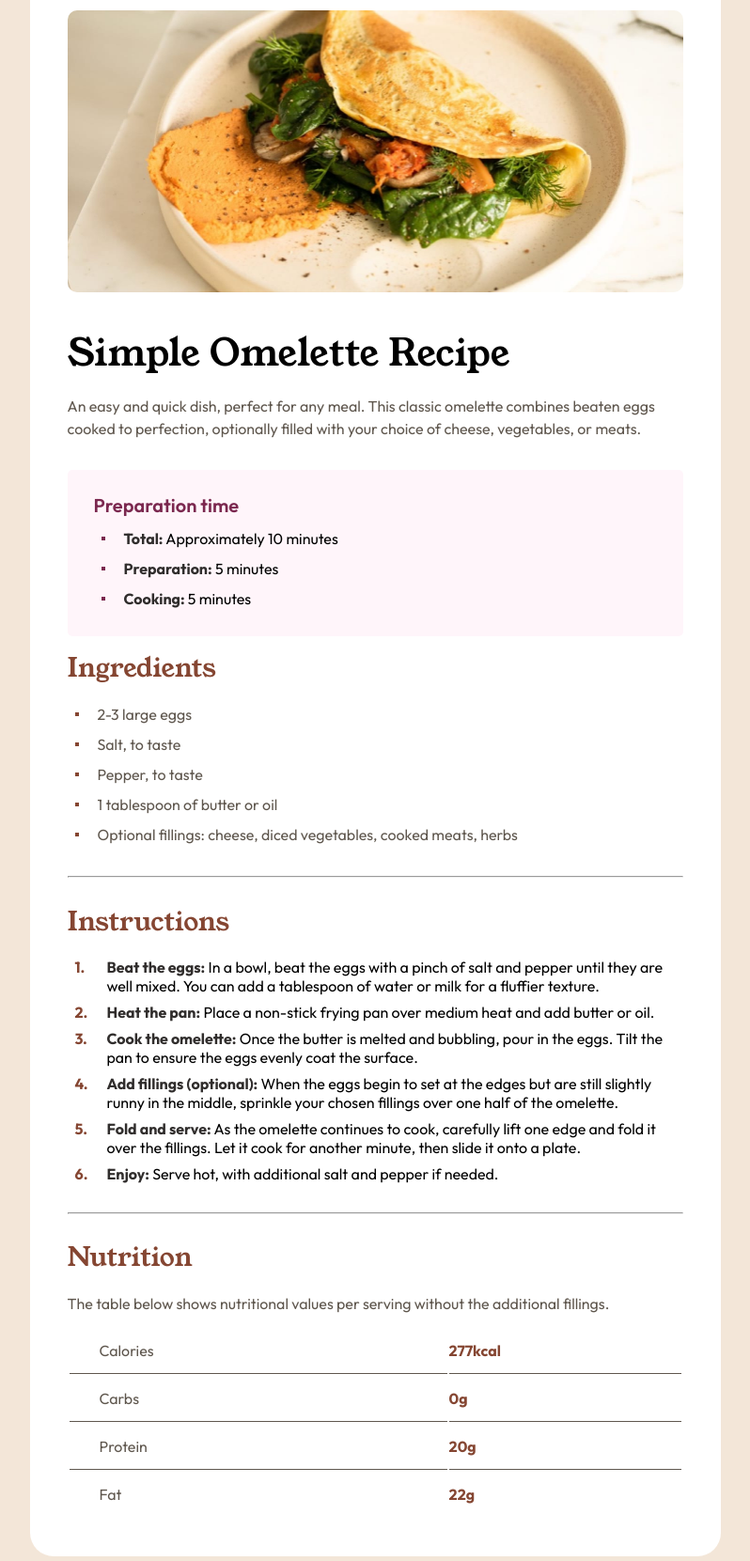
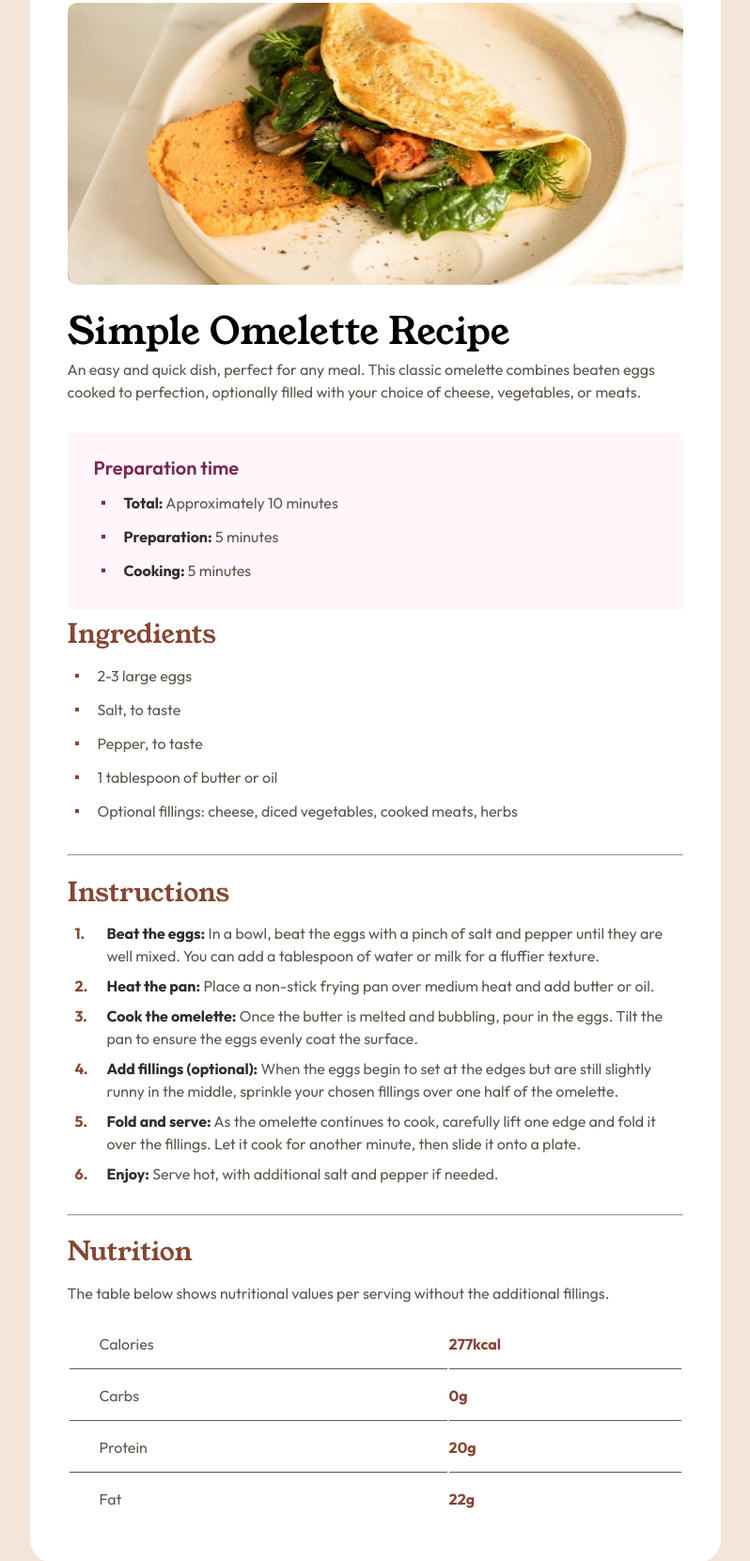
Before and after one commit to morning-rgb/Recipe-Page, a plain HTML site: page index.html in a window 1280 px wide. Shown: the part 152-1813 px from the top of the page at 94% size, without its empty margins (241-1039 px from the left). Drawn offline with Linux system fonts and the light colour scheme.

Commit message:
update solution

```diff
--- a/style.css
+++ b/style.css
@@ -17,6 +17,7 @@
     --Brown800: hsl(14, 45%, 36%);
     --Rose800: hsl(332, 51%, 32%);
     --Rose50: hsl(330, 100%, 98%);
+    --Black: hsl(0, 0%, 0%);
 }
 
 * {
@@ -27,6 +28,8 @@
     font-family: Outfit;
     font-size: 16px;
     font-weight: 400;
+    line-height: 24px;
+    color: var(--Stone600);
 }
 
 main {
@@ -62,13 +65,13 @@ main {
 .recipe-header h1 {
     font-family: Young-Serif;
     font-size: 40px;
+    font-weight: 400;
 
     margin-top: 32px;
+    color: var(--Black);
 }
 
 .recipe-header p {
-    color: var(--Stone600);
-    line-height: 24px;
     margin-top: 16px;
 }
 
@@ -125,6 +128,7 @@ main {
 
 .recipe-section h2 {
     font-familY: Young-Serif;
+    font-weight: 400;
     font-size: 28px;
 
     color: var(--Brown800);
@@ -137,10 +141,6 @@ main {
 
 .ingredients-section ul {
     margin-top: 20px;
-
-    & li {
-        color: var(--Stone600);
-    }
 
     & li::before {
         background-color: var(--Brown800);
@@ -187,7 +187,6 @@ hr {
 
 .nutrition-section p {
     margin-top: 20px;
-    color: var(--Stone600);
 }
 
 .nutrition-section table {
@@ -196,7 +195,6 @@ hr {
 
     & td:first-child {
         padding-left: 32px;
-        color: var(--Stone600);
     }
 
     & td:nth-child(2) {
```
